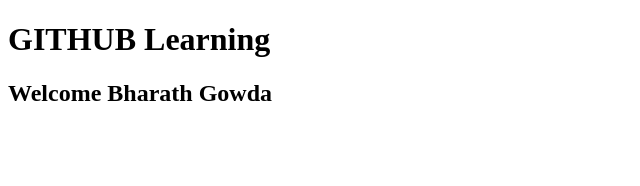
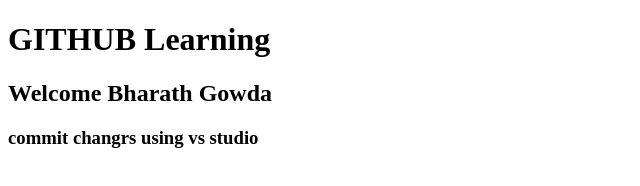
Before and after one commit to bharathbufferzero/bharathcodes, a plain HTML site: page index.html in a window 1280 px wide. Shown: the whole page, without its empty margins (0-640 px from the left). Drawn offline with Linux system fonts and the light colour scheme.

Commit message:
change code at vs code

```diff
--- a/index.html
+++ b/index.html
@@ -9,6 +9,7 @@
 <body>
     <h1> GITHUB Learning</h1>
     <h2>Welcome Bharath Gowda </h2>
+    <h3> commit changrs using vs studio</h3>
 
 </body>
 </html>
```
